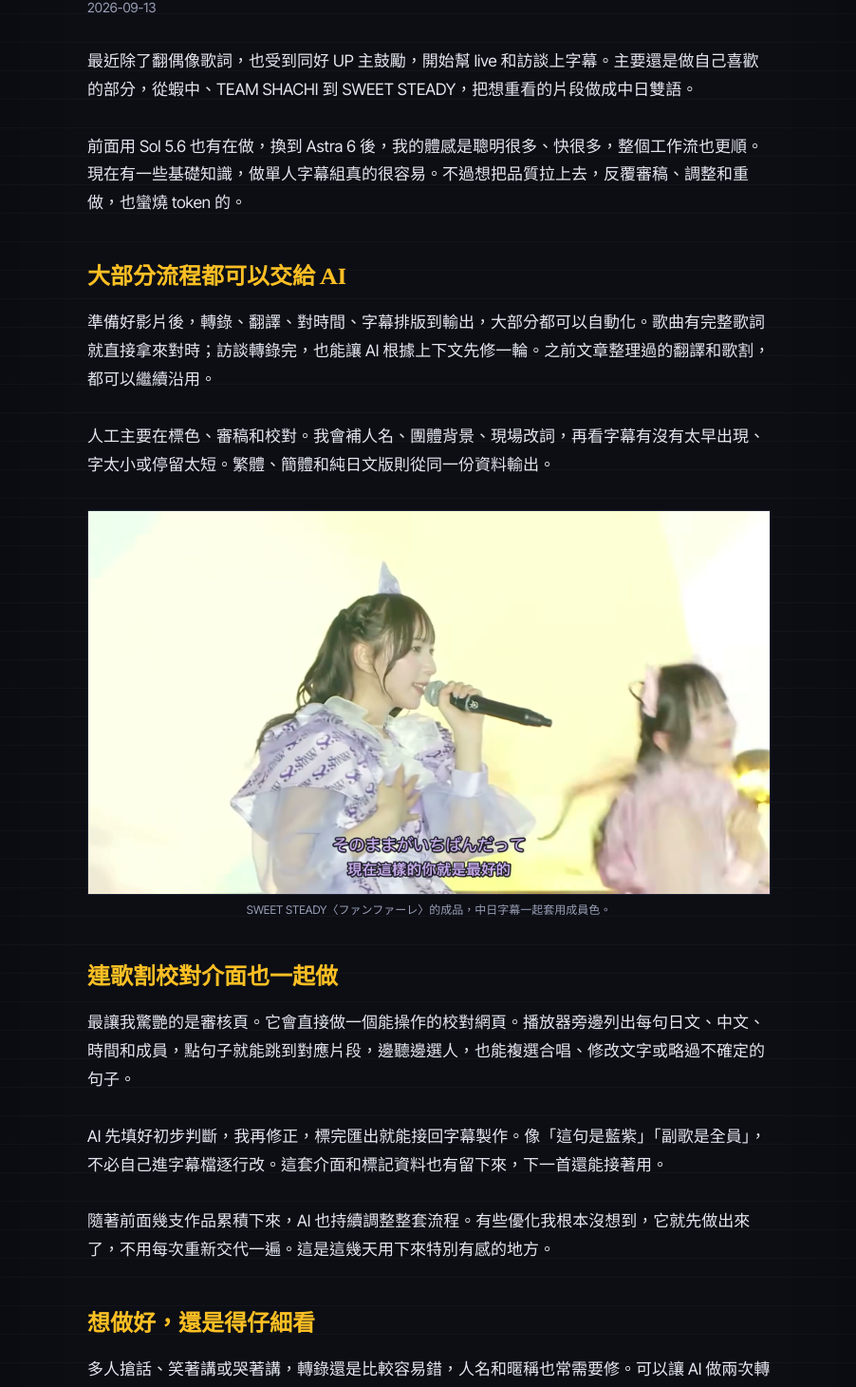
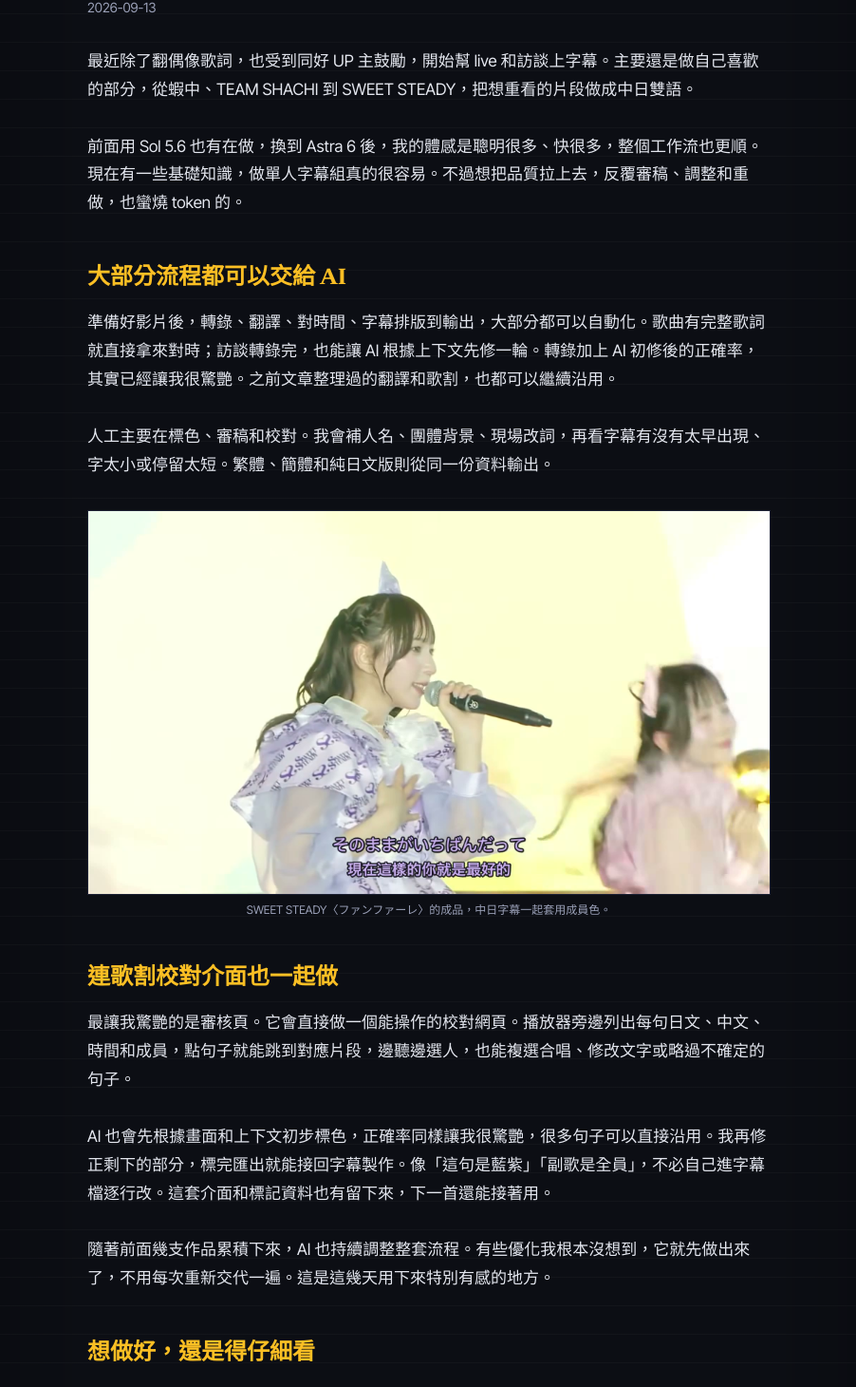
Before and after one commit to HanaYukii/hanayukii-site, a Next.js app: page /blog/astra-6-subtitle-workflow in a window 1280 px wide. Shown: the part 275-1735 px from the top of the page at 95% size, without its empty margins (188-1090 px from the left). Built offline with nearby package versions, Linux system fonts and the light colour scheme.

Commit message:
Clarify accuracy impressions of AI transcription and member colors

```diff
--- a/src/app/blog/astra-6-subtitle-workflow/page.tsx
+++ b/src/app/blog/astra-6-subtitle-workflow/page.tsx
@@ -47,7 +47,7 @@ export default function AstraSubtitleWorkflow() {
 
         <FadeIn>
           <Heading id="workflow">大部分流程都可以交給 AI</Heading>
-          <p>準備好影片後，轉錄、翻譯、對時間、字幕排版到輸出，大部分都可以自動化。歌曲有完整歌詞就直接拿來對時；訪談轉錄完，也能讓 AI 根據上下文先修一輪。之前文章整理過的翻譯和歌割，都可以繼續沿用。</p>
+          <p>準備好影片後，轉錄、翻譯、對時間、字幕排版到輸出，大部分都可以自動化。歌曲有完整歌詞就直接拿來對時；訪談轉錄完，也能讓 AI 根據上下文先修一輪。轉錄加上 AI 初修後的正確率，其實已經讓我很驚艷。之前文章整理過的翻譯和歌割，也都可以繼續沿用。</p>
           <p>人工主要在標色、審稿和校對。我會補人名、團體背景、現場改詞，再看字幕有沒有太早出現、字太小或停留太短。繁體、簡體和純日文版則從同一份資料輸出。</p>
           <Figure caption="SWEET STEADY〈ファンファーレ〉的成品，中日字幕一起套用成員色。">
             <Image src="/images/astra-subtitles/sweet-steady-live.jpg" alt="SWEET STEADY 成員演唱時，畫面下方顯示紫色中日字幕" width={1920} height={1080} sizes="(max-width: 768px) 100vw, 720px" className="h-auto w-full" />
@@ -57,7 +57,7 @@ export default function AstraSubtitleWorkflow() {
         <FadeIn>
           <Heading id="review-page">連歌割校對介面也一起做</Heading>
           <p>最讓我驚艷的是審核頁。它會直接做一個能操作的校對網頁。播放器旁邊列出每句日文、中文、時間和成員，點句子就能跳到對應片段，邊聽邊選人，也能複選合唱、修改文字或略過不確定的句子。</p>
-          <p>AI 先填好初步判斷，我再修正，標完匯出就能接回字幕製作。像「這句是藍紫」「副歌是全員」，不必自己進字幕檔逐行改。這套介面和標記資料也有留下來，下一首還能接著用。</p>
+          <p>AI 也會先根據畫面和上下文初步標色，正確率同樣讓我很驚艷，很多句子可以直接沿用。我再修正剩下的部分，標完匯出就能接回字幕製作。像「這句是藍紫」「副歌是全員」，不必自己進字幕檔逐行改。這套介面和標記資料也有留下來，下一首還能接著用。</p>
           <p>隨著前面幾支作品累積下來，AI 也持續調整整套流程。有些優化我根本沒想到，它就先做出來了，不用每次重新交代一遍。這是這幾天用下來特別有感的地方。</p>
         </FadeIn>
 
```
